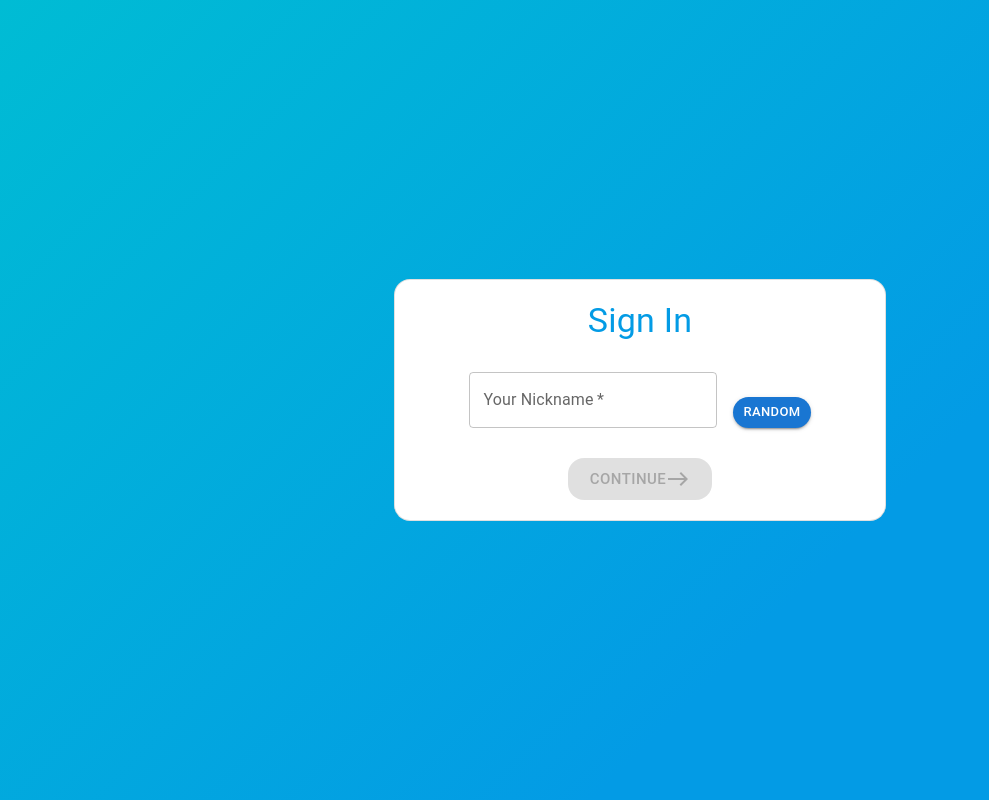
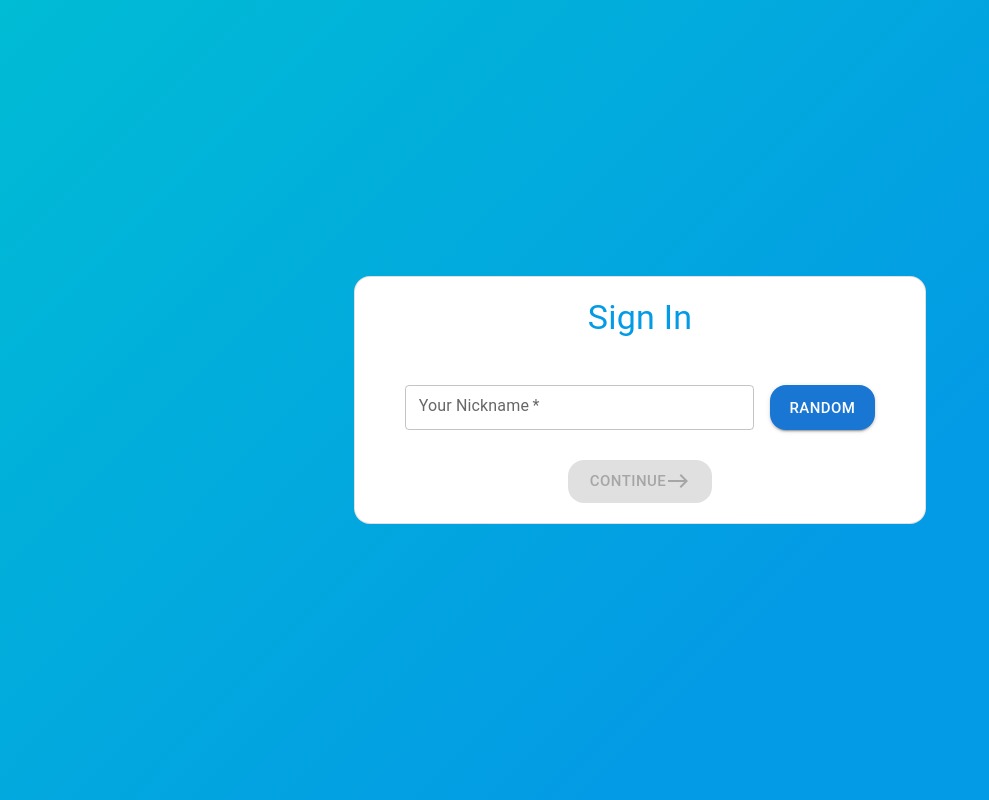
Before and after one commit to fcodelabs/training-web, a React (Create React App) app: page / in a window 1280 px wide. Shown: the whole page, without its empty margins (0-989 px from the left). Built offline with nearby package versions, Linux system fonts and the light colour scheme; no server answers; the HTML template or start-up script is replaced by a standard one.

Commit message:
fix direct action calling & added some styles

```diff
--- a/src/containers/DiaryHome/DiaryHome.tsx
+++ b/src/containers/DiaryHome/DiaryHome.tsx
@@ -1,17 +1,15 @@
 import { useSelector } from 'react-redux';
 import React, { useState, useEffect} from "react";
-import { Button, Container, TextField } from "@mui/material";
+import { Button, Container, TextField, Grid } from "@mui/material";
 import DiaryCard from '../../components/DiaryCard/DiaryCard';
 import { useDispatch } from 'react-redux';
 import {cardsActions} from '../../redux/cards/cardSlice';
-import app from "../../config/firebase";
-import { getFirestore, collection, query, orderBy, onSnapshot } from 'firebase/firestore';
 
 //add css to textField
 const rounded = {
   borderRadius: "20px",
+  width:"100%",
   height: "43px",
-  width: "70vw",
   marginRight: "10px",
 };
 
@@ -37,8 +35,6 @@ interface CardData {
   title: string;
   description: string;
 };
-
-const db = getFirestore(app);
 
 function DiaryHome() {
   const dispatch = useDispatch();
@@ -93,16 +89,21 @@ function DiaryHome() {
   return (
     <React.Fragment>
       <Container maxWidth="xl" sx={mainContainer}>
-
         <Container sx={{padding:"40px 0"}}>
           <form onSubmit={formSubmitHandler}>
-          <TextField value={title} onChange={onchangeTitle} placeholder="Enter Title" InputProps={{ style: rounded }}>
-          </TextField>
-          <Button type="submit" sx={{ width: "10vw" }} size="large" variant="contained">
-              Submit
-          </Button>
-          <TextField value={message} onChange={onchangeMessage} InputProps={{ sx: { borderRadius: "20px" } }} fullWidth multiline margin="normal" rows={4} placeholder="Enter Description" variant="outlined"></TextField>
-
+          <Grid container spacing={2}>
+            <Grid item  xs={8} sm={10} >
+              <TextField value={title} onChange={onchangeTitle} placeholder="Enter Title" InputProps={{ style: rounded }} fullWidth></TextField>
+            </Grid>
+            <Grid item xs={4} sm={2}>
+              <Button type="submit" sx={{width:"100%" }} size="large" variant="contained">
+                  Submit
+              </Button>
+            </Grid>
+            <Grid item xs={12}>
+              <TextField value={message} onChange={onchangeMessage} InputProps={{ sx: { borderRadius: "20px"} }} fullWidth multiline margin="normal" rows={4} placeholder="Enter Description" variant="outlined" ></TextField>
+            </Grid>
+          </Grid>
           </form>
         </Container>
 
--- a/src/containers/Signin/Signin.tsx
+++ b/src/containers/Signin/Signin.tsx
@@ -2,7 +2,7 @@ import { useDispatch } from 'react-redux';
 import {cardsActions} from '../../redux/cards/cardSlice';
 import { useNavigate } from 'react-router-dom';
 import React, { useState} from "react";
-import { Container, Card, TextField, Typography, Button } from "@mui/material";
+import { Container, Card, TextField, Typography, Button, Grid } from "@mui/material";
 import EastIcon from "@mui/icons-material/East";
 import {randomNameGenerate, routePaths} from '../../utils';
 
@@ -51,18 +51,26 @@ function SignIn(){
   return (
     <React.Fragment>
       <Card variant="outlined" sx={cardStyles}>
+        <Grid container spacing={2}>
+          <Grid item xs={12}>
             <Typography variant="h4" align="center" sx={{ color: "#039BE5", marginBottom: "30px" }}>
               Sign In
             </Typography>
-        <Container maxWidth="xl" sx={{display: "flex", alignItems: "end", justifyContent: "center"}}>
-          <TextField onChange={changeHandler} value={nickname} size="medium" label="Your Nickname" id="outlined-basic" variant="outlined" required />
-          <Button onClick={clickHandler} size="small" variant="contained" sx={{ marginLeft: "16px", borderRadius: "16px" }}>
+          </Grid>
+          <Grid item xs={12} sm={9}>
+            <TextField onChange={changeHandler} value={nickname} size="small" label="Your Nickname" id="outlined-basic" variant="outlined" InputProps={{ sx: { height: "45px"} }} fullWidth required />
+          </Grid>
+          <Grid item xs={12} sm={3}>
+            <Button onClick={clickHandler} size="large" variant="contained" sx={{height:"45px", padding:"10px", borderRadius: "16px", width:"100%" }}>
               Random
             </Button>
-        </Container>
+          </Grid>
+        </Grid>
+        <Grid item xs={12}>
           <Button onClick={continueHandler} disabled={isDisabled} size="large" variant="contained" sx={{ borderRadius: "16px", marginTop: "30px" }} >
             Continue <EastIcon />
           </Button>
+        </Grid>
       </Card>
     </React.Fragment>
   );
--- a/src/redux/saga.ts
+++ b/src/redux/saga.ts
@@ -61,11 +61,11 @@ function* addCards(action: PayloadAction<CardData>) {
 }
 
 function* addCardSaga(){
-    yield takeEvery("cards/saveCard", addCards)
+    yield takeEvery(cardsActions.saveCard, addCards)
 }
 
 function* fetchCardSaga(){
-  yield takeEvery("cards/requestCards", fetchCards)
+  yield takeEvery(cardsActions.requestCards, fetchCards)
 }
 
 export {addCardSaga, fetchCardSaga};
```
Lines whose indentation alone changed are shown as unchanged.
